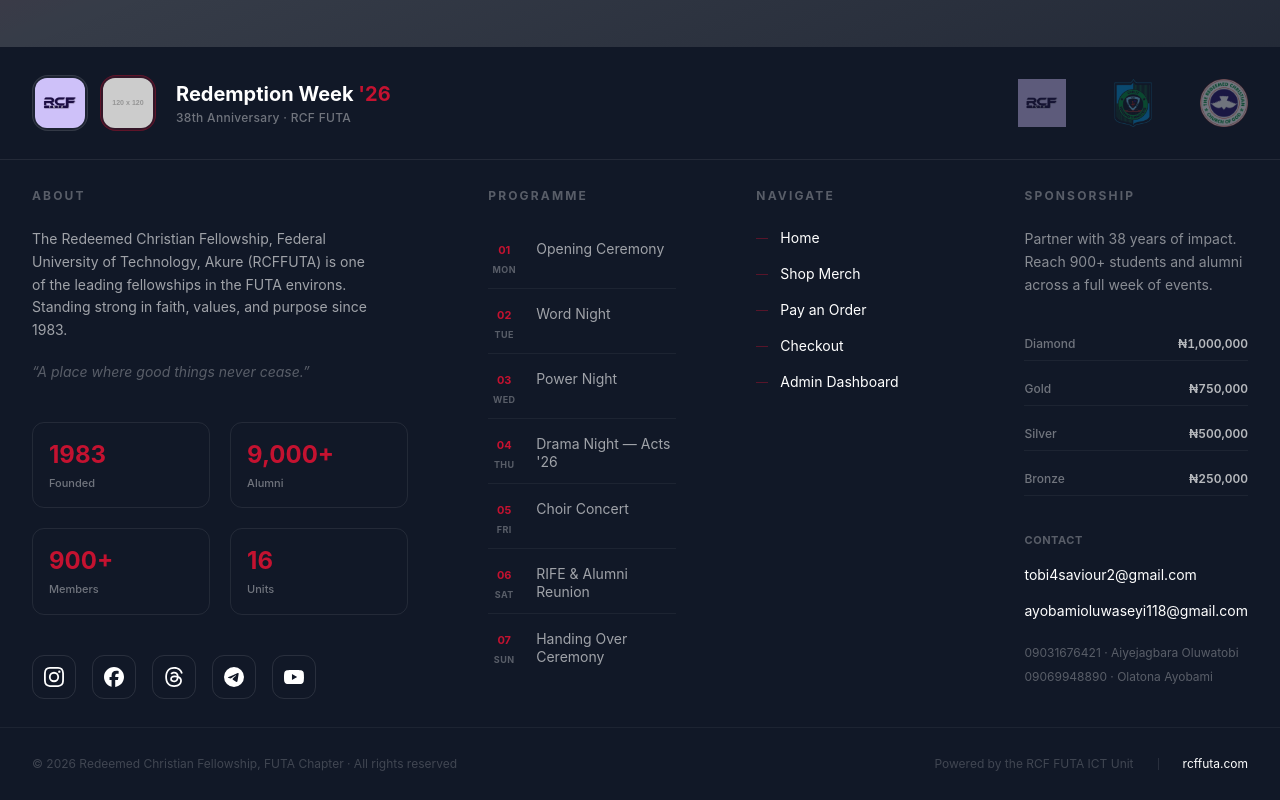
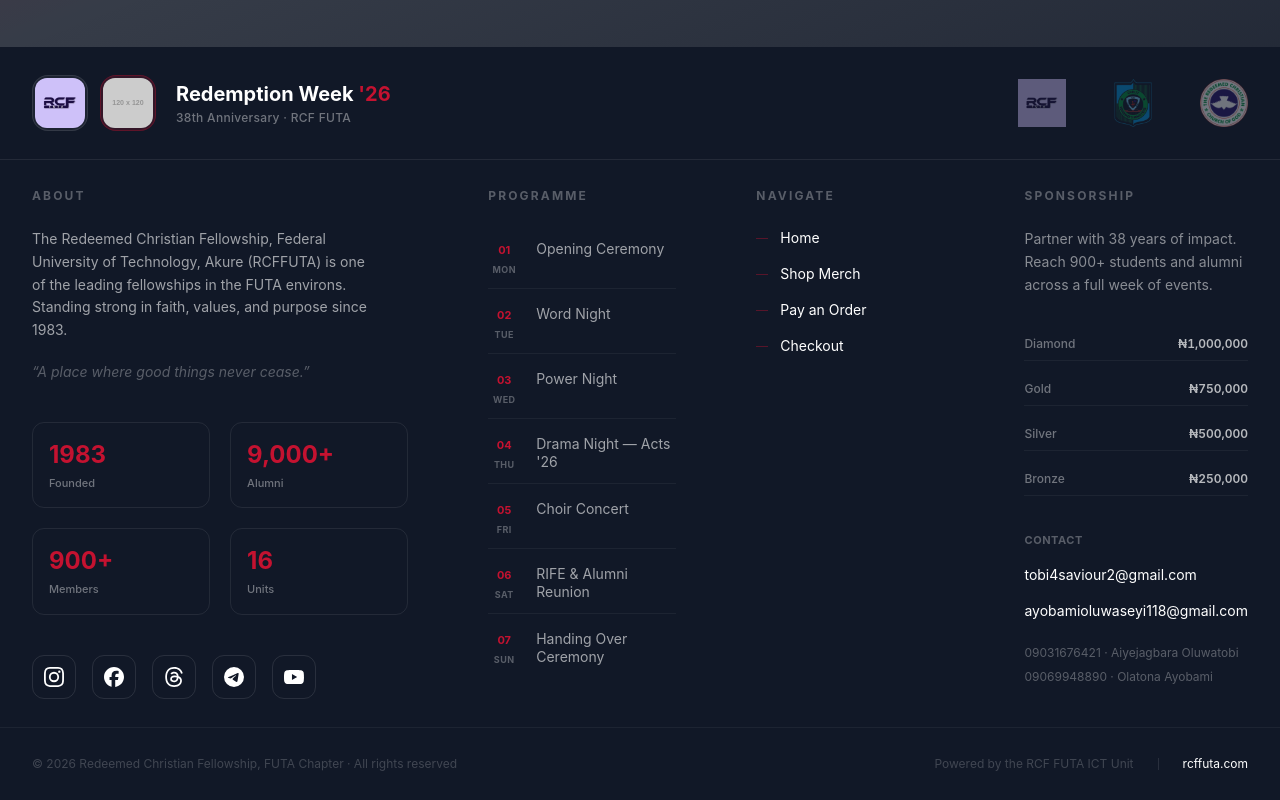
Before and after one commit to rcffuta-ict/rw-site, a Next.js app: page / in a window 1280 px wide. Shown: the part 8909-9709 px from the top of the page. Built offline with nearby package versions, Linux system fonts and the light colour scheme; no server answers.

Commit message:
Remove Admin Dashboard link from footer

```diff
--- a/src/components/public/PublicFooter.tsx
+++ b/src/components/public/PublicFooter.tsx
@@ -18,7 +18,6 @@
     { href: "/shop", label: "Shop Merch" },
     { href: "/fulfil", label: "Pay an Order" },
     { href: "/checkout", label: "Checkout" },
-    { href: "/admin", label: "Admin Dashboard" },
 ];
 
 const SOCIAL_LINKS = [
```
